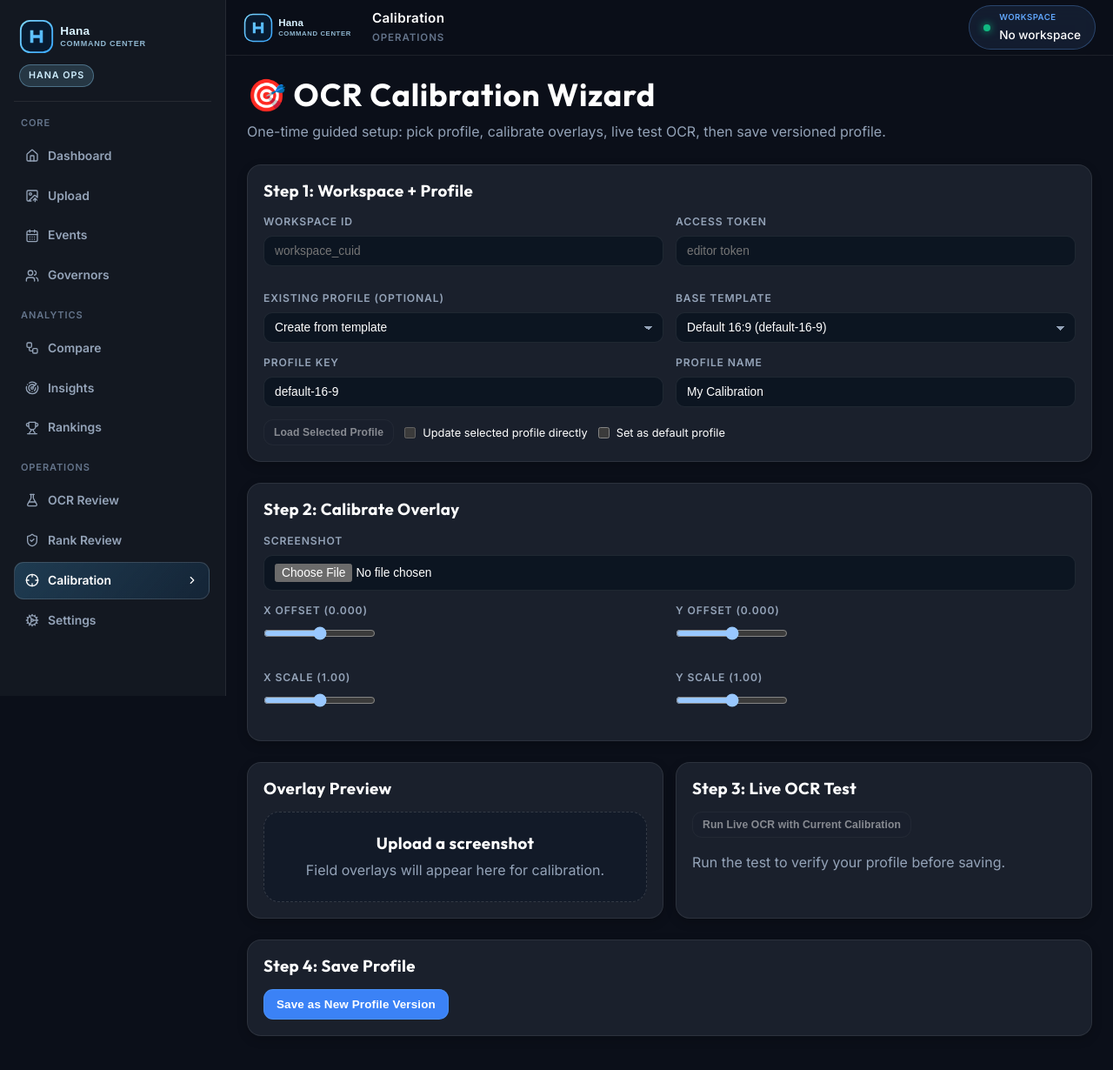
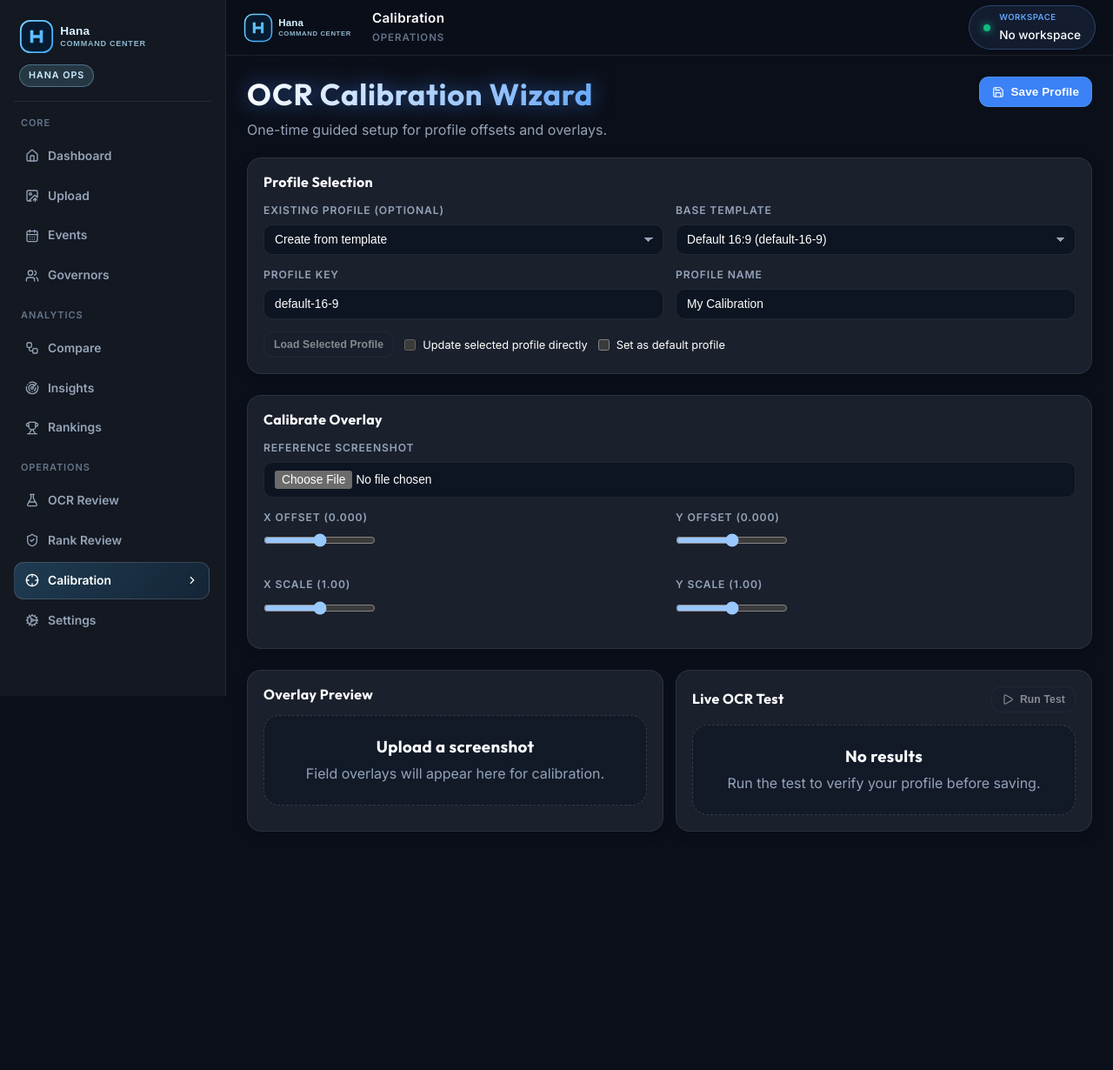
Before and after one commit to HamaFx/hamaROK, a Next.js app: page /calibration in a window 1280 px wide. Shown: the top 1230 px of the page at 87% size. After the commit the page ends 1002 px from the top, so only its background shows below. Built offline with nearby package versions, Linux system fonts and the light colour scheme.

Commit message:
Comprehensive modernization audit: cleaned up UI, credentials, and lint warnings

```diff
--- a/src/app/calibration/page.tsx
+++ b/src/app/calibration/page.tsx
@@ -2,8 +2,10 @@
 
 import { useEffect, useMemo, useState } from 'react';
 import Image from 'next/image';
+import { Target, Upload, Play, Save } from 'lucide-react';
 import { OCR_TEMPLATES } from '@/lib/ocr/templates';
 import type { OcrRuntimeProfile } from '@/lib/ocr/profiles';
+import { PageHero, Panel } from '@/components/ui/primitives';
 
 type Region = { x: number; y: number; width: number; height: number };
 
@@ -232,32 +234,18 @@ export default function CalibrationPage() {
 
   return (
     <div className="page-container">
-      <div className="page-header">
-        <h1>🎯 OCR Calibration Wizard</h1>
-        <p>One-time guided setup: pick profile, calibrate overlays, live test OCR, then save versioned profile.</p>
-      </div>
+      <PageHero
+        title="OCR Calibration Wizard"
+        subtitle="One-time guided setup for profile offsets and overlays."
+        actions={
+          <button className="btn btn-primary" onClick={saveProfile} disabled={saving}>
+            <Save size={14} /> {saving ? 'Saving...' : 'Save Profile'}
+          </button>
+        }
+      />
 
-      <div className="card card-no-hover mb-24">
-        <h3 className="mb-16">Step 1: Workspace + Profile</h3>
+      <Panel title="Profile Selection" className="mb-24">
         <div className="grid-2">
-          <div className="form-group">
-            <label className="form-label">Workspace ID</label>
-            <input
-              className="form-input"
-              value={workspaceId}
-              onChange={(e) => setWorkspaceId(e.target.value)}
-              placeholder="workspace_cuid"
-            />
-          </div>
-          <div className="form-group">
-            <label className="form-label">Access Token</label>
-            <input
-              className="form-input"
-              value={accessToken}
-              onChange={(e) => setAccessToken(e.target.value)}
-              placeholder="editor token"
-            />
-          </div>
           <div className="form-group">
             <label className="form-label">Existing Profile (Optional)</label>
             <select
@@ -328,12 +316,11 @@ export default function CalibrationPage() {
             Set as default profile
           </label>
         </div>
-      </div>
+      </Panel>
 
-      <div className="card card-no-hover mb-24">
-        <h3 className="mb-16">Step 2: Calibrate Overlay</h3>
+      <Panel title="Calibrate Overlay" className="mb-24">
         <div className="form-group">
-          <label className="form-label">Screenshot</label>
+          <label className="form-label">Reference Screenshot</label>
           <input
             className="form-input"
             type="file"
@@ -374,11 +361,10 @@ export default function CalibrationPage() {
             <input type="range" min={0.8} max={1.2} step={0.01} value={yScale} onChange={(e) => setYScale(Number(e.target.value))} />
           </div>
         </div>
-      </div>
+      </Panel>
 
       <div className="grid-2">
-        <div className="card card-no-hover">
-          <h3 className="mb-16">Overlay Preview</h3>
+        <Panel title="Overlay Preview">
           {imageUrl ? (
             <div style={{ position: 'relative', width: '100%', overflow: 'hidden', borderRadius: 12 }}>
               <Image
@@ -413,18 +399,18 @@ export default function CalibrationPage() {
             </div>
           ) : (
             <div className="empty-state" style={{ padding: 24 }}>
-              <div className="empty-icon">📷</div>
+              <div className="empty-icon"><Upload size={48} /></div>
               <h3>Upload a screenshot</h3>
               <p>Field overlays will appear here for calibration.</p>
             </div>
           )}
-        </div>
+        </Panel>
 
-        <div className="card card-no-hover">
-          <h3 className="mb-16">Step 3: Live OCR Test</h3>
-          <button className="btn btn-secondary btn-sm mb-16" onClick={runLiveTest} disabled={liveRunning || !imageFile}>
-            {liveRunning ? 'Running OCR...' : 'Run Live OCR with Current Calibration'}
+        <Panel title="Live OCR Test" actions={
+          <button className="btn btn-secondary btn-sm" onClick={runLiveTest} disabled={liveRunning || !imageFile}>
+            <Play size={14} /> {liveRunning ? 'Running OCR...' : 'Run Test'}
           </button>
+        }>
           {liveResult ? (
             <div>
               <div className="text-sm mb-12">
@@ -445,24 +431,20 @@ export default function CalibrationPage() {
               )}
             </div>
           ) : (
-            <p className="text-muted">Run the test to verify your profile before saving.</p>
+            <div className="empty-state" style={{ padding: 24 }}>
+              <div className="empty-icon"><Target size={48} /></div>
+              <h3>No results</h3>
+              <p>Run the test to verify your profile before saving.</p>
+            </div>
           )}
-        </div>
+        </Panel>
       </div>
 
-      <div className="card card-no-hover mt-24">
-        <h3 className="mb-16">Step 4: Save Profile</h3>
-        <div className="flex gap-12 items-center" style={{ flexWrap: 'wrap' }}>
-          <button className="btn btn-primary" onClick={saveProfile} disabled={saving}>
-            {saving
-              ? 'Saving...'
-              : updateExisting
-                ? 'Update Existing Profile'
-                : 'Save as New Profile Version'}
-          </button>
-          {message ? <span className="text-sm text-muted">{message}</span> : null}
+      {message ? (
+        <div className={`card mt-24 ${message.toLowerCase().includes('failed') || message.toLowerCase().includes('required') ? 'delta-negative' : ''}`}>
+          <div className="text-sm">{message}</div>
         </div>
-      </div>
+      ) : null}
     </div>
   );
 }
--- a/src/app/compare/page.tsx
+++ b/src/app/compare/page.tsx
@@ -2,7 +2,7 @@
 
 import { Suspense, useEffect, useMemo, useState } from 'react';
 import { useSearchParams } from 'next/navigation';
-import { ArrowDownUp, Download, Medal, Send, Swords, Users } from 'lucide-react';
+import { Download, Medal, Send, Swords, Users } from 'lucide-react';
 import { formatDelta } from '@/lib/utils';
 import { getTierConfig, WarriorTier } from '@/lib/warrior-score';
 import TierBadge from '@/components/TierBadge';
@@ -282,9 +282,6 @@ function CompareContent() {
                     onChange={(e) => setSearch(e.target.value)}
                   />
                 </div>
-                <button className="btn btn-ghost btn-sm" type="button">
-                  <ArrowDownUp size={14} /> Stable sort
-                </button>
               </FilterBar>
             }
           >
--- a/src/app/governors/page.tsx
+++ b/src/app/governors/page.tsx
@@ -99,8 +99,7 @@ export default function GovernorsPage() {
     <div className="page-container">
       <PageHero
         title="Governor Registry"
-        subtitle="Identity-level roster with timeline drill-down for growth and contribution trends."
-        badges={['Name + ID roster', 'Timeline drill-in', 'Search-first workflow']}
+        subtitle="Identity-level roster with timeline drill-down."
         actions={
           <button className="btn btn-secondary" onClick={() => fetchGovernors(search)} disabled={loading}>
             <RefreshCw size={14} /> Refresh
--- a/src/app/rankings/page.tsx
+++ b/src/app/rankings/page.tsx
@@ -1,7 +1,7 @@
 'use client';
 
 import { useCallback, useEffect, useMemo, useState } from 'react';
-import { ArrowLeft, ArrowRight, Filter, Layers, RefreshCw, Search, SlidersHorizontal, TableProperties } from 'lucide-react';
+import { ArrowLeft, ArrowRight, Filter, RefreshCw, Search } from 'lucide-react';
 import {
   ActionToolbar,
   DataTableLite,
@@ -65,7 +65,6 @@ export default function RankingsPage() {
   const [loading, setLoading] = useState(false);
   const [error, setError] = useState<string | null>(null);
   const [summary, setSummary] = useState<SummaryPayload | null>(null);
-  const [sortHint, setSortHint] = useState('metricValue DESC, sourceRank ASC, normalizedName ASC, rowId ASC');
 
   useEffect(() => {
     setWorkspaceId(localStorage.getItem('workspaceId') || '');
--- a/src/components/AppShell.tsx
+++ b/src/components/AppShell.tsx
@@ -10,12 +10,10 @@ import {
   ChevronRight,
   Cog,
   Crosshair,
-  FileBarChart2,
   FlaskConical,
   Home,
   ImageUp,
   Radar,
-  Search,
   ShieldCheck,
   Trophy,
   Users,
@@ -98,14 +96,11 @@ export default function AppShell({ children }: { children: ReactNode }) {
   const pathname = usePathname();
   const [mobileMoreOpen, setMobileMoreOpen] = useState(false);
   const [workspaceLabel, setWorkspaceLabel] = useState('No workspace');
-  const [accessLabel, setAccessLabel] = useState('No access token');
 
   useEffect(() => {
     const syncAccessContext = () => {
       const workspaceId = localStorage.getItem('workspaceId') || '';
-      const token = localStorage.getItem('workspaceToken') || '';
       setWorkspaceLabel(workspaceId ? `Workspace ${workspaceId.slice(0, 8)}...` : 'No workspace');
-      setAccessLabel(token ? 'Secure link active' : 'No access token');
     };
 
     syncAccessContext();
```
Also changed, not shown: src/app/insights/page.tsx (+12 -32 lines), src/app/page.tsx (+0 -7 lines), src/app/rankings/review/page.tsx (+4 -18 lines), src/app/review/page.tsx (+7 -36 lines), src/app/settings/page.tsx (+4 -5 lines), src/app/upload/page.tsx (+15 -26 lines).
